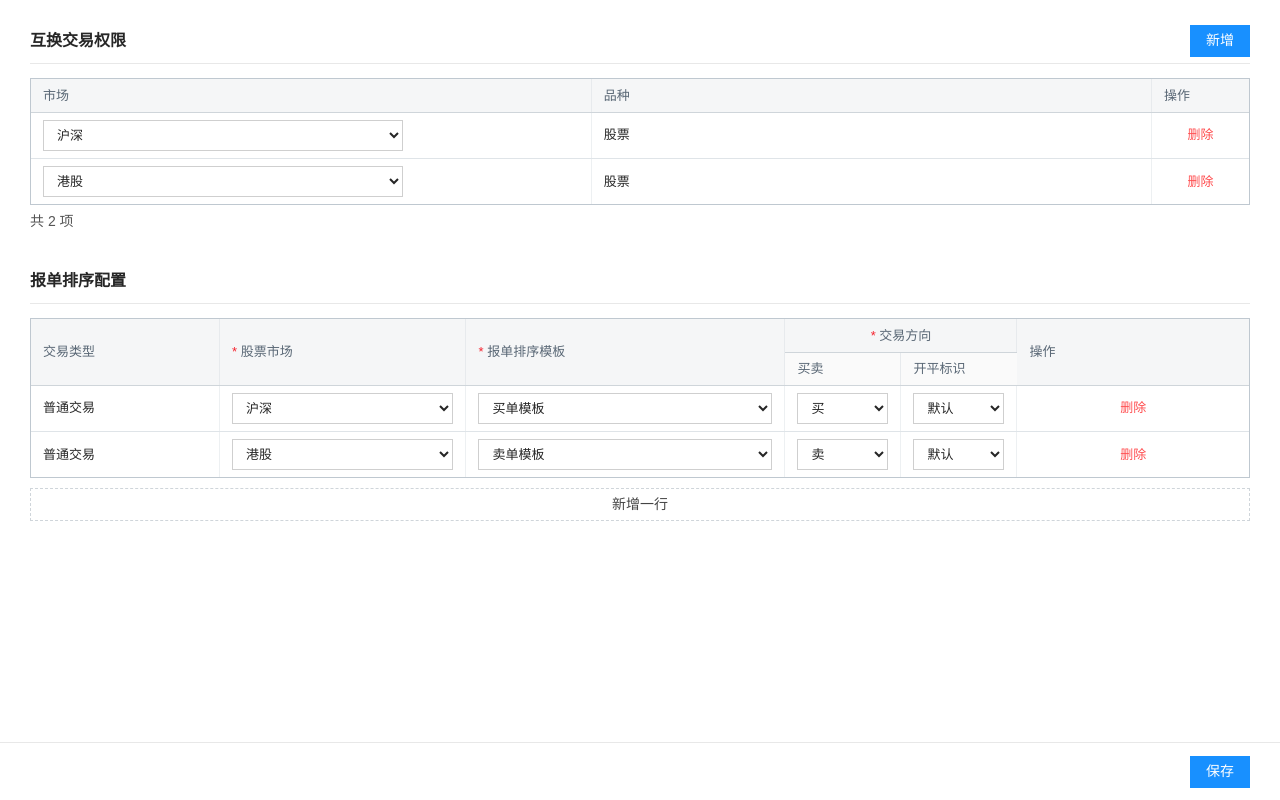
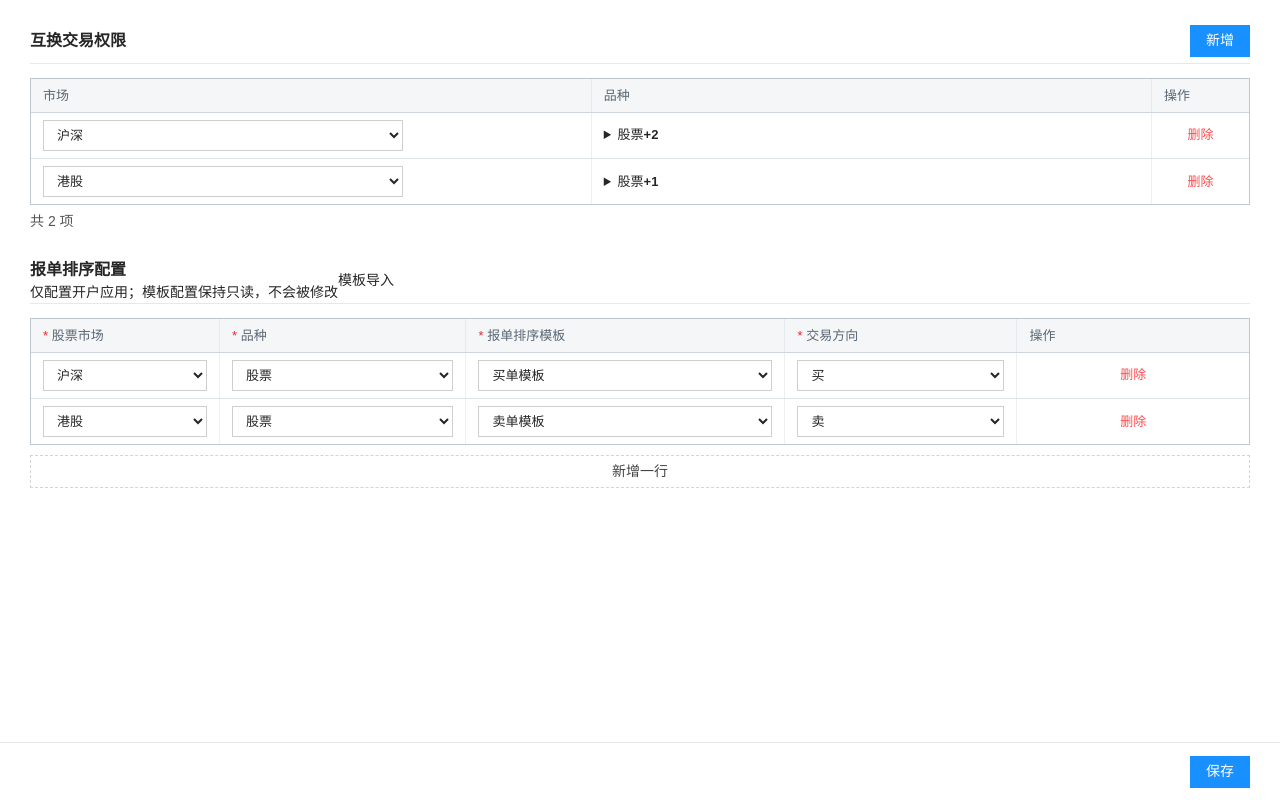
Before and after one commit to ldy-66/bct-account-routing-config, a Next.js app: page / in a window 1280 px wide. Built offline with nearby package versions, Linux system fonts and the light colour scheme.

Commit message:
Add mapped routing template import

```diff
--- a/app/page.tsx
+++ b/app/page.tsx
@@ -3,38 +3,99 @@
 import { useEffect, useMemo, useState } from "react";
 
 type Market = "沪深" | "港股" | "美股";
+type Product = "股票" | "ETF" | "可转债";
+type ContractType = "股票" | "公募基金" | "可转债" | "期货" | "指数期货";
+type Direction = "买" | "卖";
+
+type Permission = {
+  id: number;
+  market: Market;
+  products: Product[];
+};
 
 type Rule = {
   id: number;
   market: Market | "";
+  product: Product | "";
   routeTemplate: string;
-  buySell: "买" | "卖";
-  openClose: "默认" | "开仓" | "平仓";
+  direction: Direction;
+};
+
+type TemplateRow = {
+  businessType: "普通交易" | "融券交易";
+  contractType: ContractType;
+  exchanges: string[];
+  direction: "买入" | "卖出" | "买开" | "卖平" | "开仓";
+  routeName: string;
+};
+
+type SourceTemplate = {
+  name: string;
+  remark: string;
+  rows: TemplateRow[];
 };
 
 const allMarkets: Market[] = ["沪深", "港股", "美股"];
+const allProducts: Product[] = ["股票", "ETF", "可转债"];
 const routeTemplates = ["默认模板", "test1", "test2", "买单模板", "卖单模板"];
-const defaultPermissions: Market[] = ["沪深", "港股"];
-const defaultRules: Rule[] = [
-  { id: 1, market: "沪深", routeTemplate: "买单模板", buySell: "买", openClose: "默认" },
-  { id: 2, market: "港股", routeTemplate: "卖单模板", buySell: "卖", openClose: "默认" },
+const marketExchangeMap: Record<Market, string[]> = {
+  沪深: ["上交所", "深交所"],
+  港股: ["香港交易所", "深港通", "沪股通"],
+  美股: ["美国证券交易所", "纽约证券交易所"],
+};
+const productContractMap: Record<Product, ContractType> = {
+  股票: "股票",
+  ETF: "公募基金",
+  可转债: "可转债",
+};
+
+const sourceTemplates: SourceTemplate[] = [
+  {
+    name: "默认模板",
+    remark: "通用",
+    rows: [
+      { businessType: "普通交易", contractType: "股票", exchanges: ["深交所", "上交所", "深港通", "沪股通"], direction: "买入", routeName: "test1" },
+      { businessType: "普通交易", contractType: "期货", exchanges: ["大连商品交易所", "上海期货交易所"], direction: "买开", routeName: "test1" },
+      { businessType: "融券交易", contractType: "股票", exchanges: ["深交所", "上交所", "香港交易所", "深港通", "沪股通"], direction: "开仓", routeName: "默认模板" },
+    ],
+  },
+  {
+    name: "test",
+    remark: "5413",
+    rows: [
+      { businessType: "普通交易", contractType: "股票", exchanges: ["美国证券交易所", "纽约证券交易所"], direction: "买入", routeName: "默认模板" },
+      { businessType: "普通交易", contractType: "股票", exchanges: ["深交所", "上交所"], direction: "买入", routeName: "默认模板" },
+      { businessType: "普通交易", contractType: "可转债", exchanges: ["深交所", "上交所"], direction: "卖出", routeName: "test2" },
+    ],
+  },
 ];
 
-const storageKey = "bct-account-permission-routing-v1";
-const makeId = () => Date.now() + Math.floor(Math.random() * 1000);
+const defaultPermissions: Permission[] = [
+  { id: 1, market: "沪深", products: ["股票", "ETF", "可转债"] },
+  { id: 2, market: "港股", products: ["股票", "ETF"] },
+];
+const defaultRules: Rule[] = [
+  { id: 1, market: "沪深", product: "股票", routeTemplate: "买单模板", direction: "买" },
+  { id: 2, market: "港股", product: "股票", routeTemplate: "卖单模板", direction: "卖" },
+];
+
+const storageKey = "bct-account-permission-routing-v2";
+const makeId = () => Date.now() + Math.floor(Math.random() * 10000);
+const normalizeDirection = (direction: TemplateRow["direction"]): Direction => direction === "卖出" || direction === "卖平" ? "卖" : "买";
 
 export default function Home() {
-  const [permissions, setPermissions] = useState<Market[]>(defaultPermissions);
+  const [permissions, setPermissions] = useState<Permission[]>(defaultPermissions);
   const [rules, setRules] = useState<Rule[]>(defaultRules);
+  const [importOpen, setImportOpen] = useState(false);
+  const [selectedTemplate, setSelectedTemplate] = useState(sourceTemplates[0].name);
   const [toast, setToast] = useState("");
 
   useEffect(() => {
     try {
       const saved = localStorage.getItem(storageKey);
       if (!saved) return;
-      const parsed = JSON.parse(saved) as { permissions?: Market[]; rules?: Rule[] };
-      const savedPermissions = (parsed.permissions ?? []).filter((market): market is Market => allMarkets.includes(market));
-      if (savedPermissions.length) setPermissions([...new Set(savedPermissions)]);
+      const parsed = JSON.parse(saved) as { permissions?: Permission[]; rules?: Rule[] };
+      if (Array.isArray(parsed.permissions)) setPermissions(parsed.permissions);
       if (Array.isArray(parsed.rules)) setRules(parsed.rules);
     } catch {
       // 本地数据异常时继续使用示例配置。
@@ -42,51 +103,110 @@ export default function Home() {
   }, []);
 
   const unusedMarkets = useMemo(
-    () => allMarkets.filter((market) => !permissions.includes(market)),
+    () => allMarkets.filter((market) => !permissions.some((permission) => permission.market === market)),
     [permissions],
   );
+
+  const currentTemplate = sourceTemplates.find((template) => template.name === selectedTemplate) ?? sourceTemplates[0];
+
+  const importPreview = useMemo(() => {
+    const imported: Rule[] = [];
+    permissions.forEach((permission) => {
+      permission.products.forEach((product) => {
+        const exchanges = marketExchangeMap[permission.market];
+        currentTemplate.rows
+          .filter((row) => row.businessType === "普通交易")
+          .filter((row) => row.contractType === productContractMap[product])
+          .filter((row) => row.exchanges.some((exchange) => exchanges.includes(exchange)))
+          .forEach((row) => imported.push({
+            id: makeId() + imported.length,
+            market: permission.market,
+            product,
+            routeTemplate: row.routeName,
+            direction: normalizeDirection(row.direction),
+          }));
+      });
+    });
+    return imported;
+  }, [currentTemplate, permissions]);
 
   const flash = (message: string) => {
     setToast(message);
     window.setTimeout(() => setToast(""), 2200);
   };
 
-  const updatePermission = (index: number, market: Market) => {
-    const nextPermissions = permissions.map((item, itemIndex) => itemIndex === index ? market : item);
-    const previousMarket = permissions[index];
-    setPermissions(nextPermissions);
-    setRules((currentRules) => currentRules.map((rule) =>
-      rule.market === previousMarket ? { ...rule, market } : rule,
-    ));
+  const syncRulesForPermissions = (nextPermissions: Permission[]) => {
+    setRules((current) => current.map((rule) => {
+      const permission = nextPermissions.find((item) => item.market === rule.market);
+      if (permission?.products.includes(rule.product as Product)) return rule;
+      const fallbackPermission = permission ?? nextPermissions[0];
+      return {
+        ...rule,
+        market: fallbackPermission?.market ?? "",
+        product: fallbackPermission?.products[0] ?? "",
+      };
+    }));
+  };
+
+  const updateMarket = (id: number, market: Market) => {
+    const previous = permissions.find((permission) => permission.id === id);
+    const next = permissions.map((permission) => permission.id === id ? { ...permission, market } : permission);
+    setPermissions(next);
+    setRules((current) => current.map((rule) => {
+      if (rule.market === previous?.market) {
+        const changedPermission = next.find((permission) => permission.id === id);
+        return {
+          ...rule,
+          market,
+          product: changedPermission?.products.includes(rule.product as Product) ? rule.product : changedPermission?.products[0] ?? "",
+        };
+      }
+      const permission = next.find((item) => item.market === rule.market);
+      if (permission?.products.includes(rule.product as Product)) return rule;
+      const fallback = permission ?? next[0];
+      return { ...rule, market: fallback?.market ?? "", product: fallback?.products[0] ?? "" };
+    }));
+  };
+
+  const updateProducts = (id: number, product: Product, checked: boolean) => {
+    const next = permissions.map((permission) => permission.id === id
+      ? { ...permission, products: checked ? [...permission.products, product] : permission.products.filter((item) => item !== product) }
+      : permission,
+    );
+    setPermissions(next);
+    syncRulesForPermissions(next);
   };
 
   const addPermission = () => {
     if (!unusedMarkets.length) return;
-    setPermissions([...permissions, unusedMarkets[0]]);
+    setPermissions([...permissions, { id: makeId(), market: unusedMarkets[0], products: ["股票"] }]);
   };
 
-  const deletePermission = (index: number) => {
-    const removedMarket = permissions[index];
-    const nextPermissions = permissions.filter((_, itemIndex) => itemIndex !== index);
-    const fallbackMarket = nextPermissions[0] ?? "";
-    setPermissions(nextPermissions);
-    setRules((currentRules) => currentRules.map((rule) =>
-      rule.market === removedMarket ? { ...rule, market: fallbackMarket } : rule,
-    ));
+  const deletePermission = (id: number) => {
+    const next = permissions.filter((permission) => permission.id !== id);
+    setPermissions(next);
+    syncRulesForPermissions(next);
   };
 
-  const updateRule = (id: number, patch: Partial<Rule>) => {
-    setRules(rules.map((rule) => rule.id === id ? { ...rule, ...patch } : rule));
+  const updateRule = (id: number, patch: Partial<Rule>) => setRules(rules.map((rule) => rule.id === id ? { ...rule, ...patch } : rule));
+
+  const changeRuleMarket = (rule: Rule, market: Market) => {
+    const permission = permissions.find((item) => item.market === market);
+    updateRule(rule.id, { market, product: permission?.products[0] ?? "" });
   };
 
-  const addRule = () => {
-    setRules([...rules, {
-      id: makeId(),
-      market: permissions[0] ?? "",
-      routeTemplate: "默认模板",
-      buySell: "买",
-      openClose: "默认",
-    }]);
+  const addRule = () => setRules([...rules, {
+    id: makeId(),
+    market: permissions[0]?.market ?? "",
+    product: permissions[0]?.products[0] ?? "",
+    routeTemplate: "默认模板",
+    direction: "买",
+  }]);
+
+  const importTemplate = () => {
+    setRules(importPreview);
+    setImportOpen(false);
+    flash(`已从“${currentTemplate.name}”导入 ${importPreview.length} 条匹配规则`);
   };
 
   const save = () => {
@@ -101,26 +221,15 @@ export default function Home() {
           <h1 id="permission-title">互换交易权限</h1>
           <button className="primary-button" onClick={addPermission} disabled={!unusedMarkets.length}>新增</button>
         </header>
-
-        <div className="table-wrap permission-table-wrap">
+        <div className="table-wrap">
           <table className="permission-table">
             <thead><tr><th>市场</th><th>品种</th><th>操作</th></tr></thead>
             <tbody>
-              {permissions.map((market, index) => (
-                <tr key={`${market}-${index}`}>
-                  <td>
-                    <select
-                      aria-label={`第 ${index + 1} 行市场`}
-                      value={market}
-                      onChange={(event) => updatePermission(index, event.target.value as Market)}
-                    >
-                      {allMarkets.filter((option) => option === market || !permissions.includes(option)).map((option) => (
-                        <option key={option}>{option}</option>
-                      ))}
-                    </select>
-                  </td>
-                  <td>股票</td>
-                  <td className="actions"><button onClick={() => deletePermission(index)}>删除</button></td>
+              {permissions.map((permission, index) => (
+                <tr key={permission.id}>
+                  <td><select aria-label={`第 ${index + 1} 行市场`} value={permission.market} onChange={(event) => updateMarket(permission.id, event.target.value as Market)}>{allMarkets.filter((market) => market === permission.market || !permissions.some((item) => item.market === market)).map((market) => <option key={market}>{market}</option>)}</select></td>
+                  <td><ProductSelect permission={permission} onChange={(product, checked) => updateProducts(permission.id, product, checked)} /></td>
+                  <td className="actions"><button onClick={() => deletePermission(permission.id)}>删除</button></td>
                 </tr>
               ))}
               {!permissions.length && <tr><td colSpan={3} className="empty-cell">暂未配置股票市场权限</td></tr>}
@@ -131,44 +240,25 @@ export default function Home() {
       </section>
 
       <section className="config-module" aria-labelledby="routing-title">
-        <header className="module-header">
-          <h2 id="routing-title">报单排序配置</h2>
+        <header className="module-header routing-header">
+          <div><h2 id="routing-title">报单排序配置</h2><p>仅配置开户应用；模板配置保持只读，不会被修改</p></div>
+          <button className="secondary-button" onClick={() => setImportOpen(true)}>模板导入</button>
         </header>
-
         <div className="table-wrap">
           <table className="rule-table">
-            <thead>
-              <tr className="group-header">
-                <th rowSpan={2}>交易类型</th>
-                <th rowSpan={2}><em>*</em> 股票市场</th>
-                <th rowSpan={2}><em>*</em> 报单排序模板</th>
-                <th colSpan={2} className="direction-group"><em>*</em> 交易方向</th>
-                <th rowSpan={2}>操作</th>
-              </tr>
-              <tr className="direction-subheader"><th>买卖</th><th>开平标识</th></tr>
-            </thead>
+            <thead><tr><th><em>*</em> 股票市场</th><th><em>*</em> 品种</th><th><em>*</em> 报单排序模板</th><th><em>*</em> 交易方向</th><th>操作</th></tr></thead>
             <tbody>
-              {rules.map((rule) => (
-                <tr key={rule.id}>
-                  <td>普通交易</td>
-                  <td>
-                    <select
-                      aria-label="股票市场"
-                      value={permissions.includes(rule.market as Market) ? rule.market : permissions[0] ?? ""}
-                      disabled={!permissions.length}
-                      onChange={(event) => updateRule(rule.id, { market: event.target.value as Market })}
-                    >
-                      {!permissions.length && <option value="">请先配置上方权限</option>}
-                      {permissions.map((market) => <option key={market}>{market}</option>)}
-                    </select>
-                  </td>
-                  <td><select aria-label="报单排序模板" value={rule.routeTemplate} onChange={(event) => updateRule(rule.id, { routeTemplate: event.target.value })}>{routeTemplates.map((template) => <option key={template}>{template}</option>)}</select></td>
-                  <td><select aria-label="买卖" value={rule.buySell} onChange={(event) => updateRule(rule.id, { buySell: event.target.value as Rule["buySell"] })}><option>买</option><option>卖</option></select></td>
-                  <td><select aria-label="开平标识" value={rule.openClose} onChange={(event) => updateRule(rule.id, { openClose: event.target.value as Rule["openClose"] })}><option>默认</option><option>开仓</option><option>平仓</option></select></td>
+              {rules.map((rule) => {
+                const permission = permissions.find((item) => item.market === rule.market);
+                return <tr key={rule.id}>
+                  <td><select aria-label="股票市场" value={rule.market} disabled={!permissions.length} onChange={(event) => changeRuleMarket(rule, event.target.value as Market)}>{!permissions.length && <option value="">请先配置上方权限</option>}{permissions.map((item) => <option key={item.market}>{item.market}</option>)}</select></td>
+                  <td><select aria-label="品种" value={rule.product} disabled={!permission?.products.length} onChange={(event) => updateRule(rule.id, { product: event.target.value as Product })}>{!permission?.products.length && <option value="">请先配置该市场品种</option>}{permission?.products.map((product) => <option key={product}>{product}</option>)}</select></td>
+                  <td><select aria-label="报单排序模板" value={rule.routeTemplate} onChange={(event) => updateRule(rule.id, { routeTemplate: event.target.value })}>{[...new Set([...routeTemplates, rule.routeTemplate])].map((template) => <option key={template}>{template}</option>)}</select></td>
+                  <td><select aria-label="交易方向" value={rule.direction} onChange={(event) => updateRule(rule.id, { direction: event.target.value as Direction })}><option>买</option><option>卖</option></select></td>
                   <td className="actions"><button onClick={() => setRules(rules.filter((item) => item.id !== rule.id))}>删除</button></td>
-                </tr>
-              ))}
-              {!rules.length && <tr><td colSpan={6} className="empty-cell">暂无报单排序配置</td></tr>}
+                </tr>;
+              })}
+              {!rules.length && <tr><td colSpan={5} className="empty-cell">暂无报单排序配置</td></tr>}
             </tbody>
           </table>
         </div>
@@ -176,7 +266,41 @@ export default function Home() {
       </section>
 
       <footer className="page-footer"><button className="save-button" onClick={save}>保存</button></footer>
+      {importOpen && <ImportDialog permissions={permissions} template={currentTemplate} selectedTemplate={selectedTemplate} setSelectedTemplate={setSelectedTemplate} preview={importPreview} onCancel={() => setImportOpen(false)} onImport={importTemplate} />}
       {toast && <div className="toast">✓ {toast}</div>}
     </main>
   );
 }
+
+function ProductSelect({ permission, onChange }: { permission: Permission; onChange: (product: Product, checked: boolean) => void }) {
+  return <details className="product-select">
+    <summary>{permission.products.length ? <><span>{permission.products[0]}</span>{permission.products.length > 1 && <b>+{permission.products.length - 1}</b>}</> : <span className="placeholder">请选择</span>}</summary>
+    <div className="product-options">{allProducts.map((product) => <label key={product}><input type="checkbox" checked={permission.products.includes(product)} onChange={(event) => onChange(product, event.target.checked)} /><span>{product}</span></label>)}</div>
+  </details>;
+}
+
+function ImportDialog({ permissions, template, selectedTemplate, setSelectedTemplate, preview, onCancel, onImport }: { permissions: Permission[]; template: SourceTemplate; selectedTemplate: string; setSelectedTemplate: (name: string) => void; preview: Rule[]; onCancel: () => void; onImport: () => void }) {
+  return <div className="modal-mask" onMouseDown={(event) => event.target === event.currentTarget && onCancel()}>
+    <section className="import-dialog" role="dialog" aria-modal="true" aria-labelledby="import-title">
+      <header className="dialog-titlebar"><div><h2 id="import-title">从模板配置导入</h2><p>模板配置为只读数据，本操作只更新当前账户的报单排序配置</p></div><button aria-label="关闭" onClick={onCancel}>×</button></header>
+      <div className="dialog-content">
+        <label className="template-field"><span>选择模板</span><select value={selectedTemplate} onChange={(event) => setSelectedTemplate(event.target.value)}>{sourceTemplates.map((item) => <option key={item.name} value={item.name}>{item.name}（{item.remark}）</option>)}</select></label>
+
+        <h3>自动映射关系</h3>
+        <div className="mapping-grid">
+          <div className="mapping-card"><b>股票市场 → 交易所</b>{permissions.map((permission) => <p key={permission.id}><span>{permission.market}</span><i>→</i><em>{marketExchangeMap[permission.market].join("、")}</em></p>)}</div>
+          <div className="mapping-card"><b>品种 → 合约类型</b>{allProducts.map((product) => <p key={product}><span>{product}</span><i>→</i><em>{productContractMap[product]}</em></p>)}</div>
+        </div>
+
+        <div className="preview-heading"><h3>匹配结果</h3><span>已排除期货及非普通交易，共 {preview.length} 条</span></div>
+        <div className="table-wrap preview-table-wrap">
+          <table className="preview-table">
+            <thead><tr><th>股票市场</th><th>品种</th><th>模板内交易所</th><th>顺序名称</th><th>交易方向</th></tr></thead>
+            <tbody>{preview.map((rule) => <tr key={rule.id}><td>{rule.market}</td><td>{rule.product}</td><td>{marketExchangeMap[rule.market as Market].join("、")}</td><td>{rule.routeTemplate}</td><td>{rule.direction}</td></tr>)}{!preview.length && <tr><td colSpan={5} className="empty-cell">当前权限与该模板没有可导入的匹配项</td></tr>}</tbody>
+          </table>
+        </div>
+      </div>
+      <footer className="dialog-footer"><span>确认后将使用匹配结果覆盖下方当前配置</span><button className="secondary-button" onClick={onCancel}>取消</button><button className="save-button" disabled={!preview.length} onClick={onImport}>确认导入</button></footer>
+    </section>
+  </div>;
+}
```
